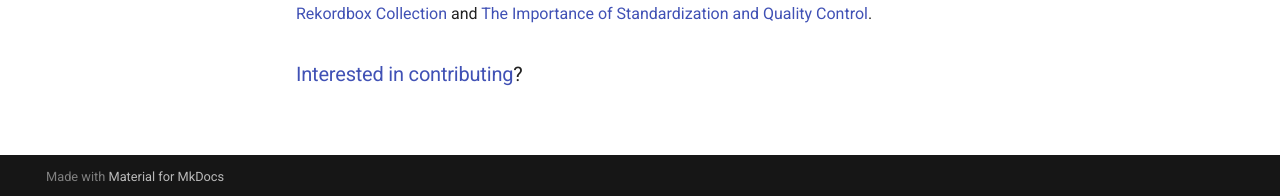
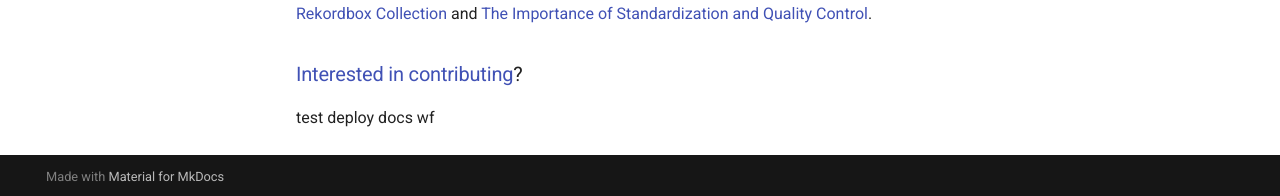
Before and after one commit to a-rich/DJ-Tools-dev-docs, an MkDocs documentation site: the page built from docs/index.md, in a window 1280 px wide and 1041 px high. Shown: the part 842-1038 px from the top of the window. Built offline with MkDocs 1.6.1 and Material for MkDocs 9.7.7, drawn with Linux system fonts in a browser that asks for light colours; comment, search, counter and statistics services are not loaded.

Commit message:
aa9cafb6c04f815c0e1837b148f2b70a25f2e561

```diff
--- a/djtools/__init__.py
+++ b/djtools/__init__.py
@@ -66,6 +66,7 @@ __all__ = (
 def main():
     """This is the entry point for the DJ Tools library."""
 
+    print("test release wf")
     logger, log_file = initialize_logger()
     config = build_config()
     logger.setLevel(config.LOG_LEVEL)
--- a/docs/index.md
+++ b/docs/index.md
@@ -16,3 +16,5 @@ Every capability of DJ Tools is demonstrated in the [How-to Guides](how_to_guide
 You'll find exposition on relevant topics in [Conceptual Guides](conceptual_guides/index.md) such as [Get to Know Your Rekordbox Collection](conceptual_guides/rekordbox_collection.md) and [The Importance of Standardization and Quality Control](conceptual_guides/file_standardization.md).
 
 ### [Interested in contributing](https://github.com/a-rich/DJ-Tools/blob/main/CONTRIBUTING.md)?
+
+test deploy docs wf
```
